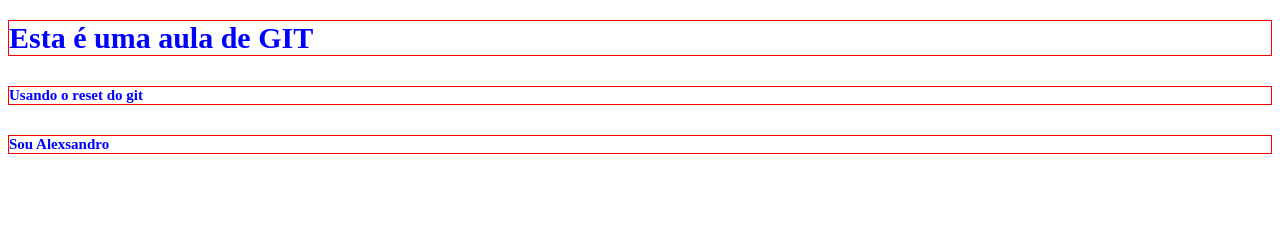
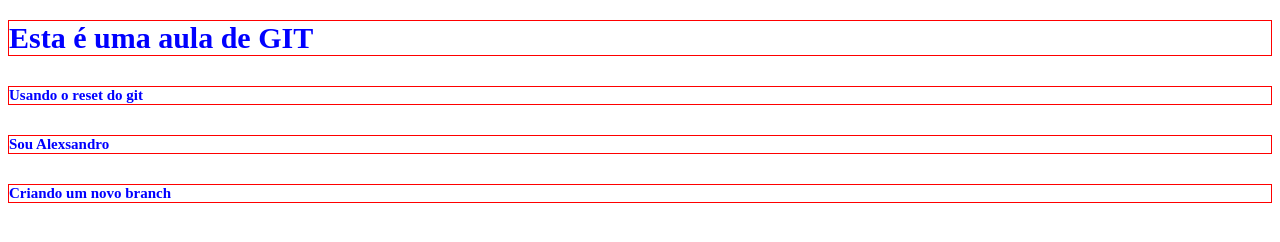
Before and after one commit to Alexferraz2/modulogit, a plain HTML site: page index.html in a window 1280 px wide. Drawn offline with Linux system fonts and the light colour scheme.

Commit message:
Criando um novo branch

```diff
--- a/index.html
+++ b/index.html
@@ -13,5 +13,7 @@
     <h2>Usando o reset do git</h2>
 
     <h3>Sou Alexsandro</h3>
+
+    <h4>Criando um novo branch</h4>
 </body>
 </html>
--- a/style.css
+++ b/style.css
@@ -5,7 +5,7 @@ h1 {
     border: 1px solid #ff0000;
 }
 
-h2, h3 {
+h2, h3, h4 {
     font-size: 15px;
     font-weight: bold;
     color: #0000FF;
```
Also changed, not shown: 1 other file.
